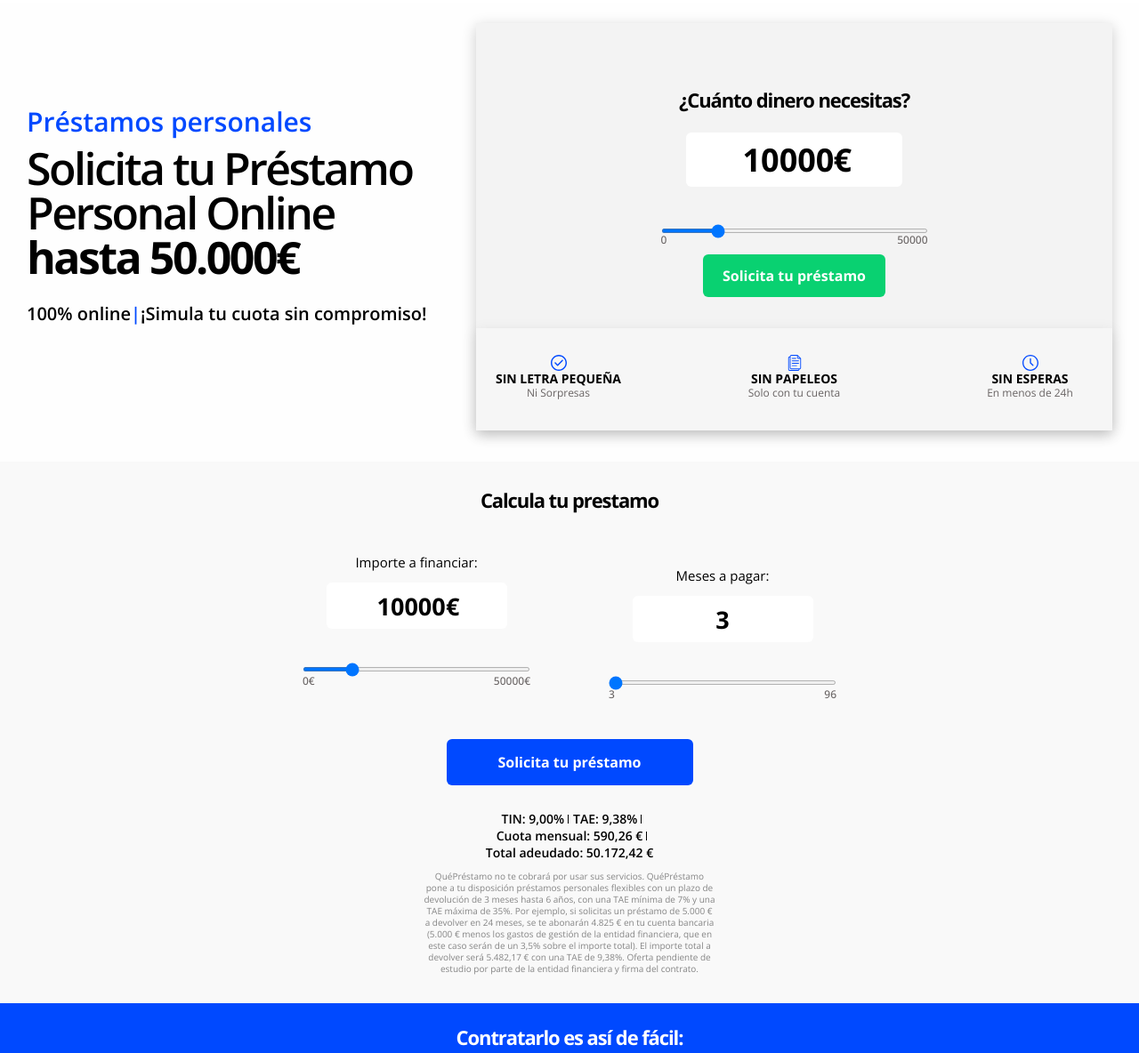
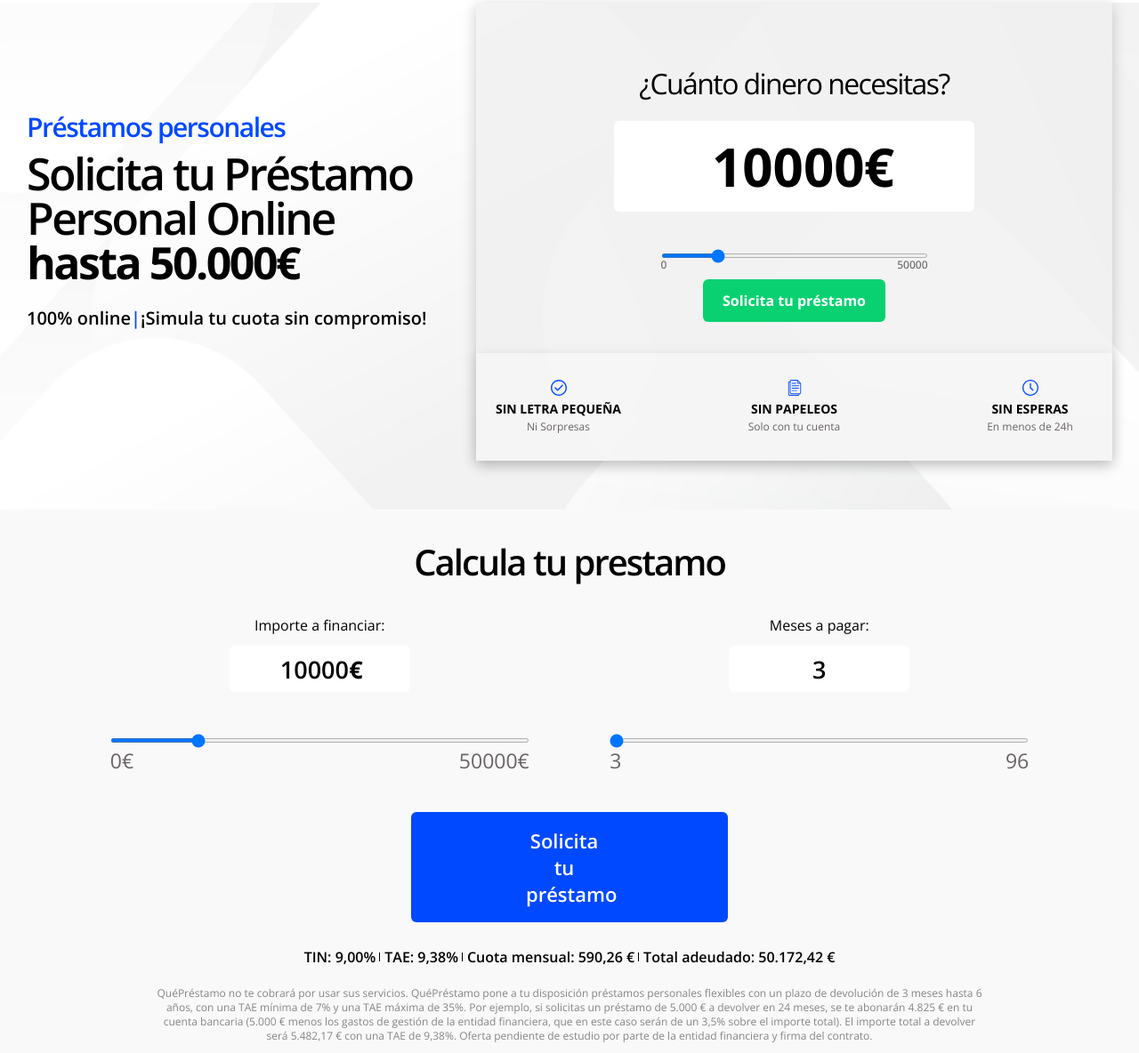
Before and after one commit to TeryaevAndrey/credetilia, a website built with webpack: page src/index.html in a window 1280 px wide. Shown: the part 82-1266 px from the top of the page at 89% size. Built offline with nearby package versions, Linux system fonts and the light colour scheme.

Commit message:
form-calc-desktop

```diff
--- a/src/css/main-page.css
+++ b/src/css/main-page.css
@@ -138,6 +138,7 @@
   font-size: 36px;
   max-width: 243px;
   min-height: 61px;
+  box-shadow: 0px 2.4px 12px rgba(0, 0, 0, 0.15);
 }
 
 .banner__form-value.without-icon {
@@ -783,11 +784,14 @@
 .advantages__item-title {
   font-size: 14px;
   font-weight: 700;
+  line-height: 18px;
+  margin-top: 4px;
 }
 
 .advantages__item-text {
   font-size: 12px;
   font-weight: 400;
+  line-height: 16px;
   color: #696464;
   margin-top: 3px;
 }
@@ -883,7 +887,12 @@
 
 @media (min-width: 1150px) {
   .banner {
-    padding-bottom: 35px;
+    padding-bottom: 55px;
+    padding-top: 0;
+    background-image: url("../images/banner-bg.png");
+    background-repeat: no-repeat;
+    background-size: cover;
+    background-position: right;
   }
 
   .banner__inner {
@@ -902,13 +911,130 @@
     gap: 88px;
     margin-top: 34px;
     width: 100%;
+    justify-content: center;
+  }
+
+  .calc-wrapper .range-value-list {
+    max-width: 471px;
+  }
+
+  .calc-wrapper .range-value-item {
+    margin-top: 2px;
+    font-size: 23px;
+    font-weight: 400;
+    line-height: 31px;
+  }
+
+  .calc-wrapper .banner__form-inner {
+    max-width: 1035px;
+  }
+
+  .banner__header-text {
+    font-size: 30px;
+    line-height: 30px;
+    font-weight: 600;
+    letter-spacing: -0.05em;
   }
 
   .banner__header-title {
     font-size: 50px;
     font-weight: 600;
     margin-top: 12px;
-    line-height: 50px;
+    line-height: 100%;
+    letter-spacing: -0.05em;
+  }
+
+  .banner__header-subtext {
+    margin-top: 25px;
+    font-size: 20px;
+    font-weight: 600;
+    line-height: 26px;
+  }
+
+  .banner__value-block:last-child {
+    margin-top: 0;
+  }
+
+  .banner__form-title {
+    font-size: 32px;
+    line-height: 100%;
+    font-weight: 400;
+    letter-spacing: -0.05em;
+  }
+
+  .calc-wrapper .banner__form-title {
+    font-size: 40px;
+    font-weight: 600;
+    line-height: 54px;
+    letter-spacing: -0.05em;
+  }
+
+  .banner__value-wrapper.big {
+    max-width: 405px;
+  }
+
+  .banner__value-wrapper.big span {
+    font-size: 60px;
+    right: 90px;
+  }
+
+  .banner__form-value.big {
+    max-width: 100%;
+    min-height: 102px;
+    font-size: 60px;
+    font-weight: 700;
+    padding: 5px 124px 5px 110px;
+    box-shadow: none;
+  }
+
+  .banner__value-title {
+    font-size: 16px;
+  }
+
+  .calc-wrapper .banner__form-btn {
+    max-width: 356px;
+    min-height: 64px;
+    padding: 17px 141px 17px 129px;
+    font-size: 22px;
+    font-weight: 600;
+    line-height: 30px;
+  }
+
+  .calc-wrapper .banner__form-value {
+    font-weight: 600;
+  }
+
+  .calc-wrapper .input-wrapper {
+    margin-top: 43px;
+    max-width: 471px;
+  }
+
+  .calc-wrapper .banner__form-range {
+    max-width: 471px;
+  }
+
+  .calc-wrapper .input-wrapper-result {
+    max-width: 100%;
+  }
+
+  .calc-wrapper .input-wrapper-result span {
+    font-size: 16px;
+    font-weight: 600;
+    line-height: 22px;
+  }
+
+  .banner__form .input-wrapper {
+    width: 471px;
+  }
+
+  .banner__form-text {
+    max-width: 928px;
+    font-size: 12px;
+    line-height: 16px;
+  }
+
+  .calc-wrapper .banner__form-footer .banner__form-text {
+    margin-top: 22px;
   }
 
   .advantages__list {
--- a/src/index.js
+++ b/src/index.js
@@ -2,3 +2,7 @@
 import "./scripts/menu";
 import "./scripts/sliders";
 import "./scripts/range";
+
+if(window.screen.width >= 1150) {
+  document.querySelector(".calc-wrapper .banner__form-btn").textContent = "Solicita";
+}
```
